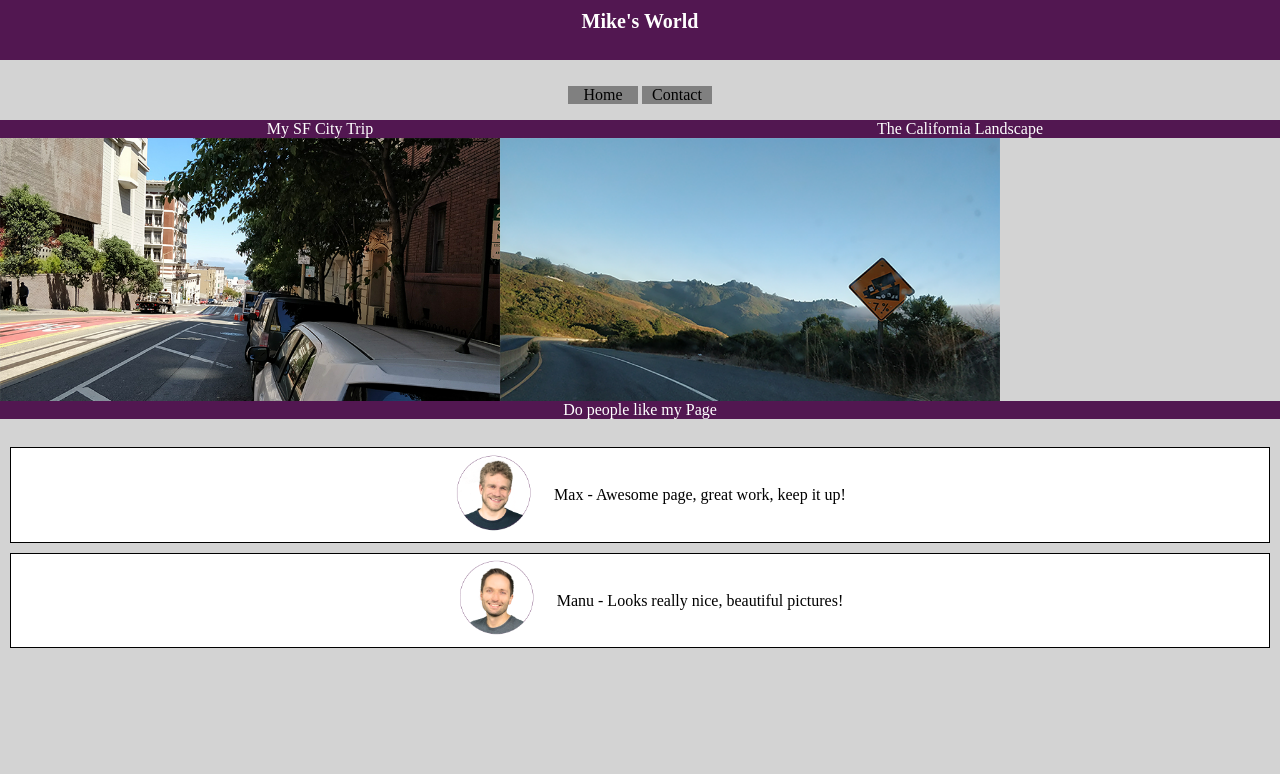
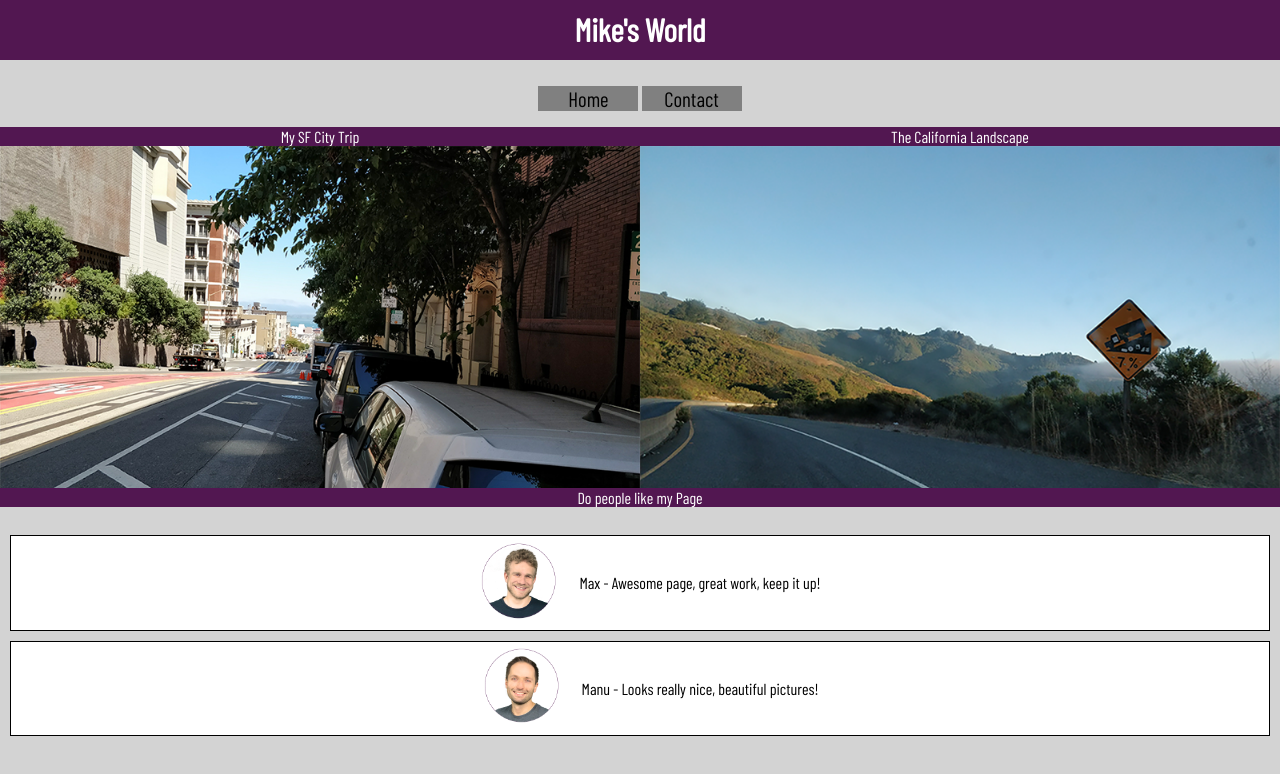
Before and after one commit to sinakiaei/Web-Development, a plain HTML site: page index.html in a window 1280 px wide. Drawn offline with nearby package versions, Linux system fonts and the light colour scheme.

Commit message:
font added

```diff
--- a/index.html
+++ b/index.html
@@ -5,6 +5,7 @@
         <title>Our First Webpage</title>
         <link rel="shortcut icon" href="images/favicon.png">
         <link rel="stylesheet" href="style.css">
+        <link href="https://fonts.googleapis.com/css?family=Barlow+Condensed&display=swap" rel="stylesheet">
     </head>
     <body>
         <header class="fixed-bar"> <h1  class="page-title">Mike's World</h1> </header>
--- a/style.css
+++ b/style.css
@@ -1,5 +1,7 @@
 html {
     background: lightgray;
+    font-size: 100%;
+    font-family: 'Barlow Condensed', sans-serif;
 }
 
 body {
@@ -9,7 +11,6 @@ body {
 a {
     text-decoration: none;
     color: black;
-    background-color: red;
 }
 
 /*header*/
@@ -28,6 +29,8 @@ a {
     padding: 10px 0;
     margin: 0;
     text-align: center;
+    font-size: 32px;
+    font-size: 2rem;
 }
 
 /*nav*/
@@ -36,10 +39,11 @@ a {
     padding: 0;
  }
 
-.navigation li, .navigation a{
+.navigation li {
      display: inline-block;
-     width: 70px;
+     width: 100px;
      background-color: gray;
+     font-size: 1.3rem;
  }
 
 /*main*/
@@ -47,6 +51,7 @@ a {
     background-color: #fa923f;
     padding: 0;
     display: flex;
+    font-size: 1rem;
 }
 
 .trip-text p {
@@ -55,6 +60,7 @@ a {
     margin: 0;
     width: 50%;
     text-align: center;
+    font-size: 16px;
 }
 
 .trip-images {
@@ -65,7 +71,6 @@ a {
 .trip-images img {
     width: 50%;
     min-width: 200px;
-    max-width: 500px;
     height: 100%;
 
 }
@@ -76,8 +81,11 @@ a {
     color: white;
     text-align: center;
     margin: 0;
+    font-size: 1rem;
+    font-size: 16px;
 }
 
+/*footer*/
 .review-clients {
     display: flex;
     align-items: center;
@@ -95,6 +103,6 @@ a {
 .review-clinets p {
     width: 350px;
     text-align: center;
+    font-size: 1rem;
+    font-size: 16px;
 }
-
-/*footer*/
```
